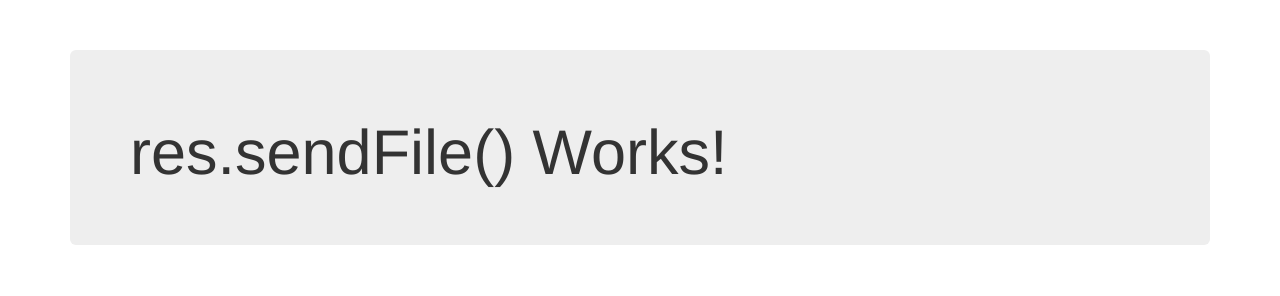
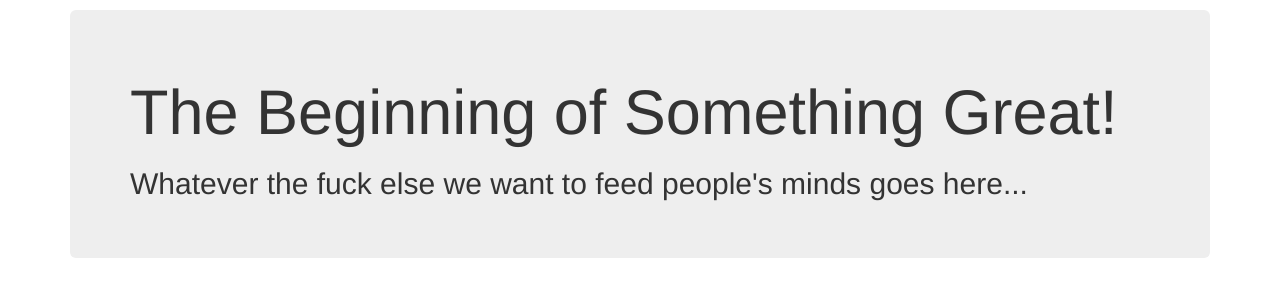
Before and after one commit to maxwagner440/REInvesting, a plain HTML site: page index.html in a window 1280 px wide. Drawn offline with nearby package versions, Linux system fonts and the light colour scheme.

Commit message:
hello world part 1

```diff
--- a/index.html
+++ b/index.html
@@ -3,18 +3,19 @@
 <html lang="en">
 <head>
     <meta charset="UTF-8">
-    <title>Sample Site</title>
+    <title>Real Estate Stats For Investing Home Page</title>
 
     <link rel="stylesheet" href="//maxcdn.bootstrapcdn.com/bootstrap/3.3.1/css/bootstrap.min.css">
     <style>
-        body { padding-top:50px; }
+        body { padding-top:10px; }
     </style>
 </head>
 <body>
 
     <div class="container">
         <div class="jumbotron">
-            <h1>res.sendFile() Works!</h1>
+            <h1>The Beginning of Something Great!</h1>
+            <h2>Whatever the fuck else we want to feed people's minds goes here...</h2>
         </div>
     </div>
 
```
Also changed, not shown: app.js (added, +46 -0 lines), server.js (deleted, +0 -10 lines), 1 other file.
